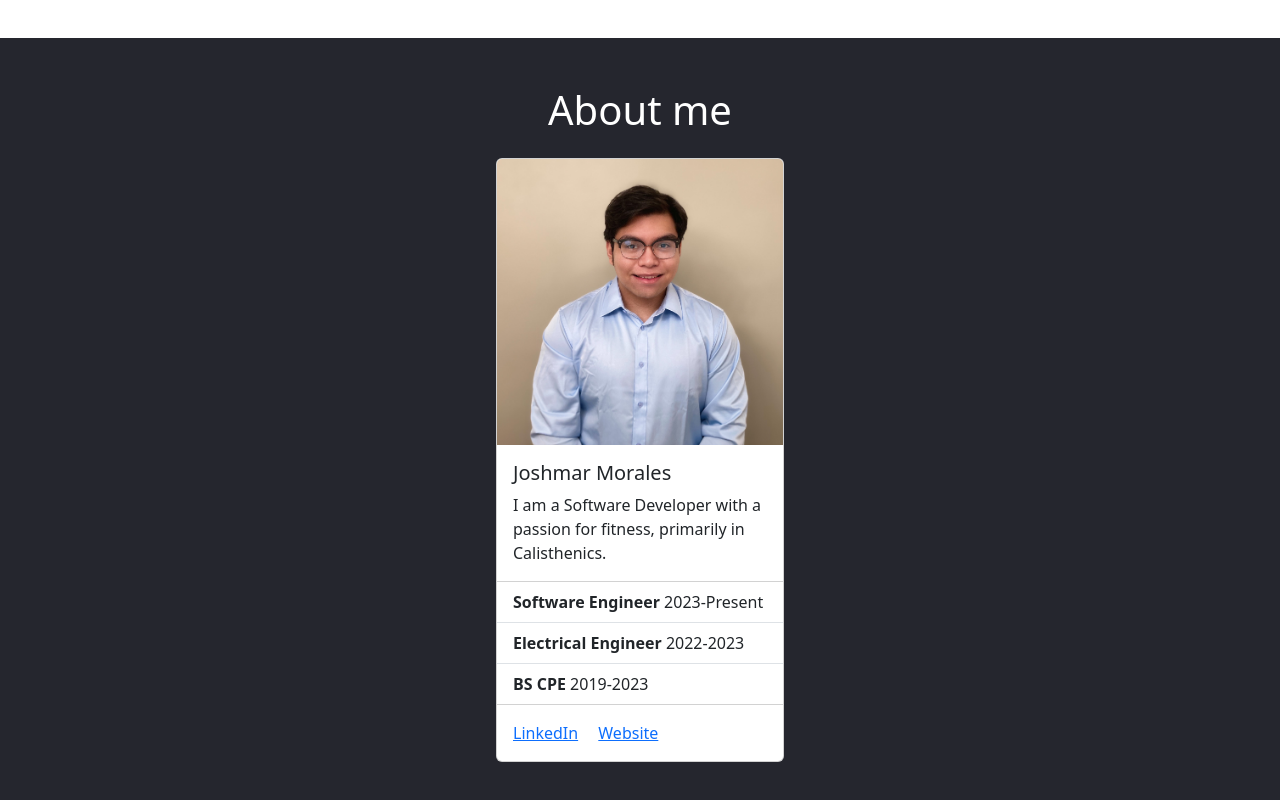
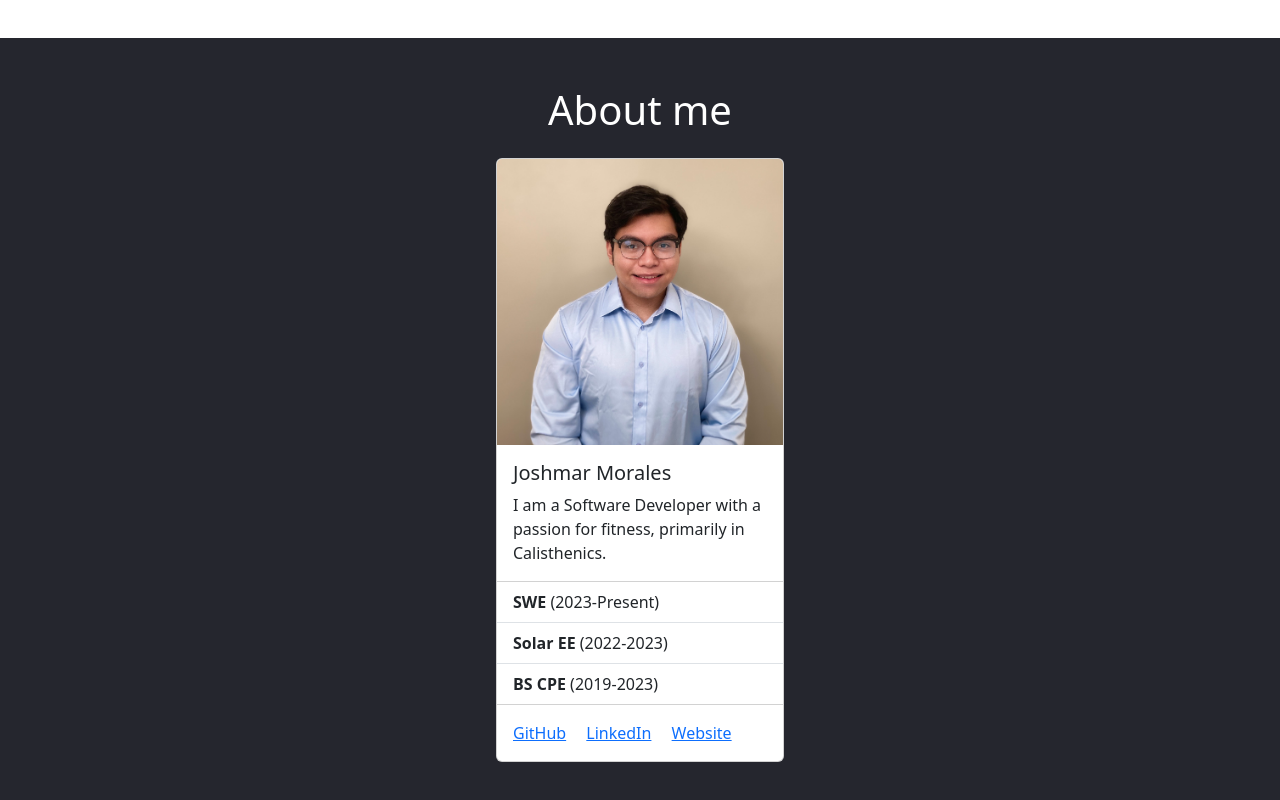
Before and after one commit to kahalagan00/cv-24, a plain HTML site: page index.html in a window 1280 px wide. Shown: the part 909-1709 px from the top of the page. Drawn offline with nearby package versions, Linux system fonts and the light colour scheme.

Commit message:
Add files via upload
Added GitHub link and other formatting.

```diff
--- a/index.html
+++ b/index.html
@@ -245,11 +245,12 @@
                     <p class="card-text">I am a Software Developer with a passion for fitness, primarily in Calisthenics.</p>
                   </div>
                   <ul class="list-group list-group-flush">
-                    <li class="list-group-item"><strong>Software Engineer</strong> 2023-Present</li>
-                    <li class="list-group-item"><strong>Electrical Engineer</strong> 2022-2023</li>
-                    <li class="list-group-item"><strong>BS CPE</strong> 2019-2023</li>
+                    <li class="list-group-item"><strong>SWE</strong> (2023-Present)</li>
+                    <li class="list-group-item"><strong>Solar EE</strong> (2022-2023)</li>
+                    <li class="list-group-item"><strong>BS CPE</strong> (2019-2023)</li>
                   </ul>
                   <div class="card-body">
+                    <a href="#" class="card-link">GitHub</a>
                     <a href="https://www.linkedin.com/in/joshmar-morales-4a354121b" class="card-link">LinkedIn</a>
                     <a href="https://tinyurl.com/4m59mpm2" class="card-link">Website</a>
                   </div>
```
